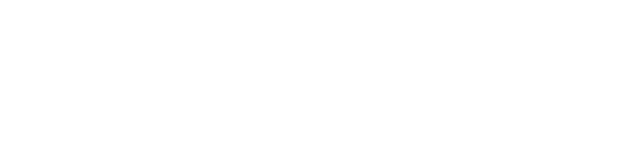
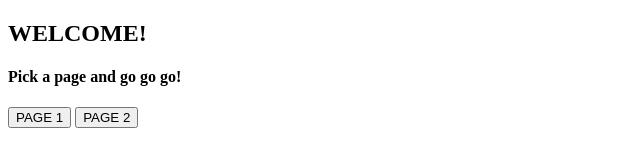
Before and after one commit to eddiejpot/bandlab-js-test, a website: page index.html in a window 1280 px wide. Shown: the whole page, without its empty margins (0-640 px from the left). Drawn offline with Linux system fonts and the light colour scheme.

Commit message:
set up homepage

```diff
--- a/index.html
+++ b/index.html
@@ -4,10 +4,22 @@
     <meta charset="UTF-8" />
     <meta name="viewport" content="width=device-width, initial-scale=1.0" />
     <meta http-equiv="X-UA-Compatible" content="ie=edge" />
-    <title>HTML 5 Boilerplate</title>
+    <title>BandLab Javascript Test</title>
     <link rel="stylesheet" href="style.css" />
   </head>
   <body>
+    <section id="main">
+      <div id="main-container">
+        <h1>WELCOME!</h1>
+        <h4>Pick a page and go go go!</h4>
+        <div class="button-group">
+          <button id="button-page-1">PAGE 1</button>
+          <button id="button-page-2">PAGE 2</button>
+        </div>
+      </div>
+    </section>
     <script src="index.js"></script>
+    <script src="pageOne.js"></script>
+    <script src="pageTwo.js"></script>
   </body>
 </html>
```
